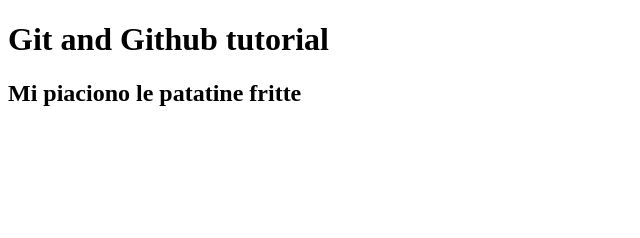
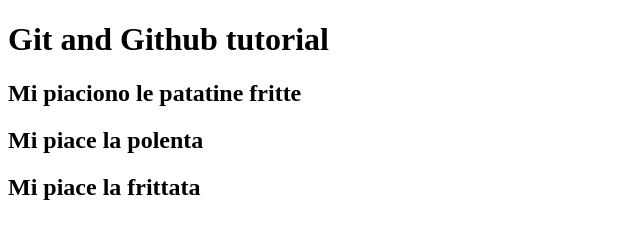
Before and after one commit to AlessandroManuelDandea/demo-repo, a plain HTML site: page pages/index.html in a window 1280 px wide. Shown: the whole page, without its empty margins (0-640 px from the left). Drawn offline with Linux system fonts and the light colour scheme.

Commit message:
version 0.0.3

```diff
--- a/pages/index.html
+++ b/pages/index.html
@@ -11,6 +11,8 @@
     </header>
     <main>
         <h2>Mi piaciono le patatine fritte</h2>
+        <h2>Mi piace la polenta</h2>
+        <h2>Mi piace la frittata</h2>
     </main>
     <footer>
 
```
